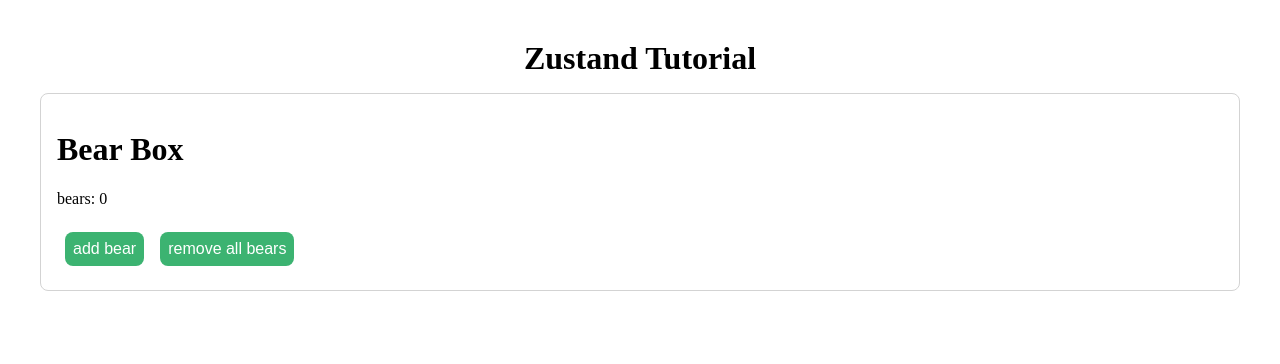
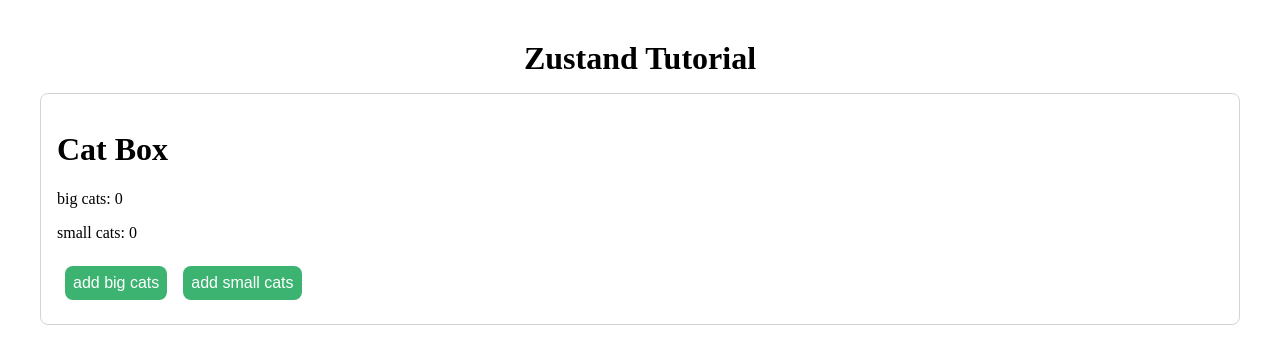
Before and after one commit to niftybytes4u/react_zustand_tutorial, a React (Vite) app: page / in a window 1280 px wide. Shown: the top 364 px of the page. Built offline with nearby package versions, Linux system fonts and the light colour scheme.

Commit message:
02_set_get_immer

```diff
--- a/package.json
+++ b/package.json
@@ -10,6 +10,8 @@
     "preview": "vite preview"
   },
   "dependencies": {
+    "@types/node": "^20.2.5",
+    "immer": "^10.0.2",
     "react": "^18.2.0",
     "react-dom": "^18.2.0",
     "zustand": "^4.3.8"
--- a/src/App.tsx
+++ b/src/App.tsx
@@ -1,11 +1,11 @@
-import { BearBox } from "./components/BearBox";
+import { CatBox } from "./components/CatBox";
 
 function App() {
   return (
     <div className="container">
       <h1>Zustand Tutorial</h1>
       <div>
-        <BearBox />
+        <CatBox />
       </div>
     </div>
   );
--- /dev/null
+++ b/src/components/CatBox.tsx
@@ -0,0 +1,24 @@
+import React from "react";
+import { useCatStore } from "../stores/catStore";
+
+export const CatBox = () => {
+  const bigCats = useCatStore((state) => state.cats.bigCats);
+  const smallCats = useCatStore((state) => state.cats.smallCats);
+  const increaseBigCats = useCatStore((state) => state.increaseBigCats);
+  const increaseSmallCats = useCatStore((state) => state.increaseSmallCats);
+  const summary = useCatStore((state) => state.summary);
+
+  console.log(summary());
+
+  return (
+    <div className="box">
+      <h1>Cat Box</h1>
+      <p>big cats: {bigCats}</p>
+      <p>small cats: {smallCats}</p>
+      <div>
+        <button onClick={increaseBigCats}>add big cats</button>
+        <button onClick={increaseSmallCats}>add small cats</button>
+      </div>
+    </div>
+  );
+};
--- /dev/null
+++ b/src/stores/catStore.ts
@@ -0,0 +1,33 @@
+import { create } from "zustand";
+import { immer } from "zustand/middleware/immer";
+
+type TCatStoreState = {
+  cats: {
+    bigCats: number;
+    smallCats: number;
+  };
+  increaseBigCats: () => void;
+  increaseSmallCats: () => void;
+  summary: () => void;
+};
+
+export const useCatStore = create<TCatStoreState>()(
+  immer((set, get) => ({
+    cats: {
+      bigCats: 0,
+      smallCats: 0,
+    },
+    increaseBigCats: () =>
+      set((state) => {
+        state.cats.bigCats++;
+      }),
+    increaseSmallCats: () =>
+      set((state) => {
+        state.cats.smallCats++;
+      }),
+    summary: () => {
+      const total = get().cats.bigCats + get().cats.smallCats;
+      return `There are ${total} cats in total. `;
+    },
+  }))
+);
```
Also changed, not shown: src/stores/bearStore.ts (renamed from src/stores/bearStore.tsx), 1 other file (tests, documents, lock files or other folders).
